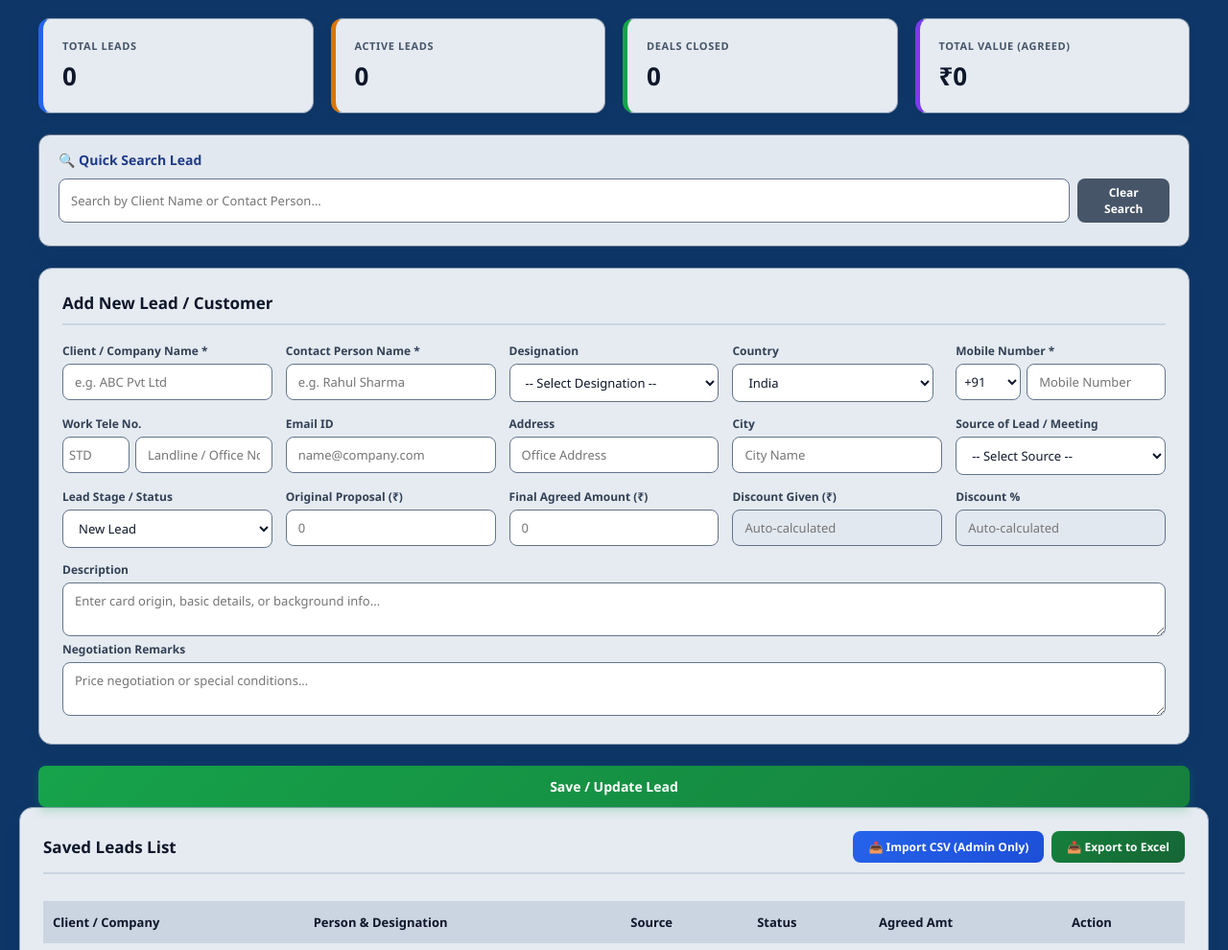
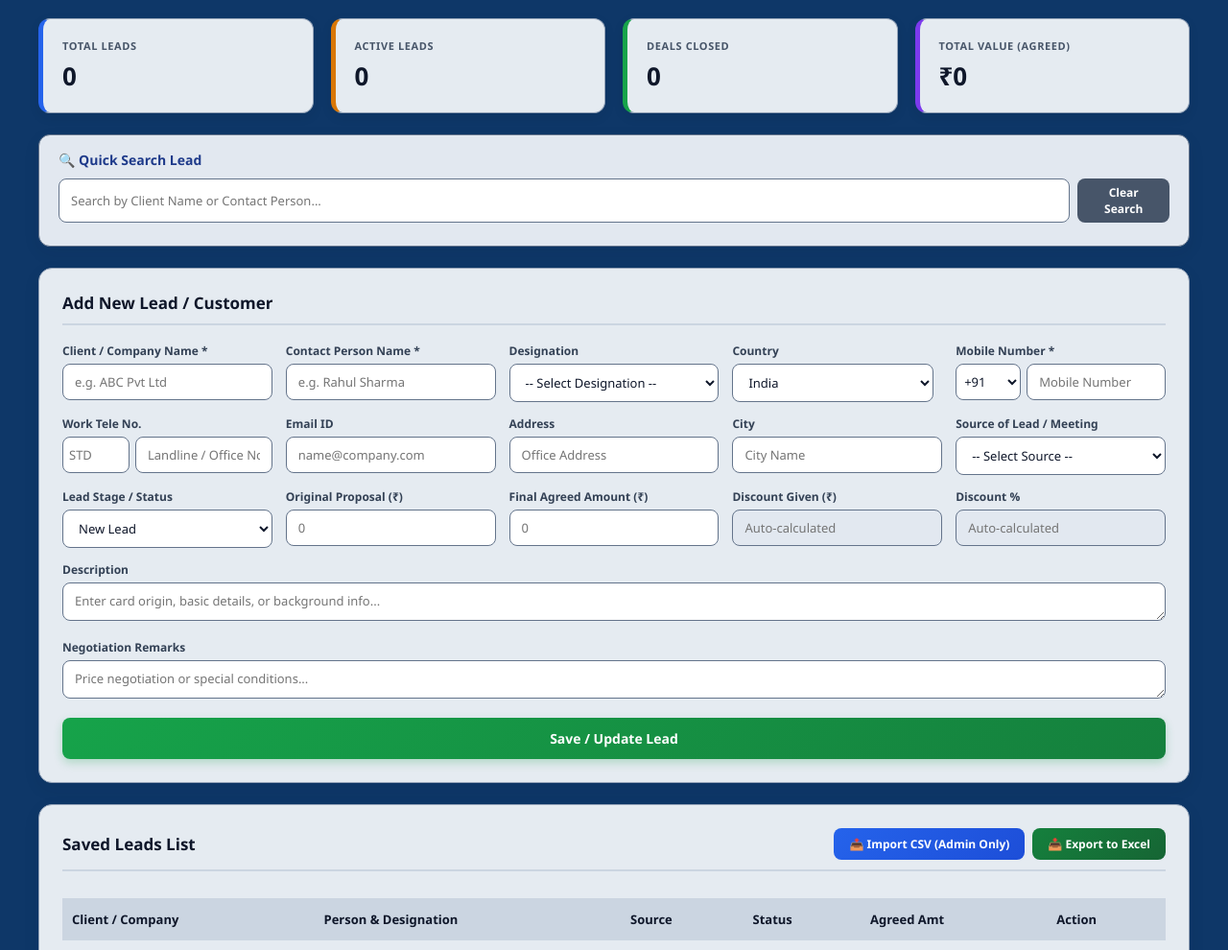
Before and after one commit to it514/environics-crm, a plain HTML site: page index.html in a window 1280 px wide. Shown: the part 110-1100 px from the top of the page at 96% size. Drawn offline with Linux system fonts and the light colour scheme.

Commit message:
Update index.html

```diff
--- a/index.html
+++ b/index.html
@@ -393,15 +393,15 @@
                     <label>Discount %</label>
                     <input type="text" id="discountPer" placeholder="Auto-calculated" readonly style="background:#e2e8f0;">
                 </div>
-                <div class="full-width">
+               <div class="full-width">
     <label>Description</label>
-    <textarea id="summary" rows="2" placeholder="Enter card origin, basic details, or background info..."></textarea>
+    <!-- rows को 1 किया गया है और style="height: 40px;" जोड़ा गया है -->
+    <textarea id="summary" rows="1" style="height: 40px; min-height: 40px;" placeholder="Enter card origin, basic details, or background info..."></textarea>
 </div>
-                </div>
-                <div class="full-width">
-                    <label>Negotiation Remarks</label>
-                    <textarea id="remarks" rows="2" placeholder="Price negotiation or special conditions..."></textarea>
-                </div>
+<div class="full-width">
+    <label>Negotiation Remarks</label>
+    <textarea id="remarks" rows="1" style="height: 40px; min-height: 40px;" placeholder="Price negotiation or special conditions..."></textarea>
+</div>
             </div>
             <div style="display: flex; gap: 10px; margin-top: 15px;">
                 <button type="submit" id="submitBtn" class="btn-submit" style="flex: 1;">Save / Update Lead</button>
```
